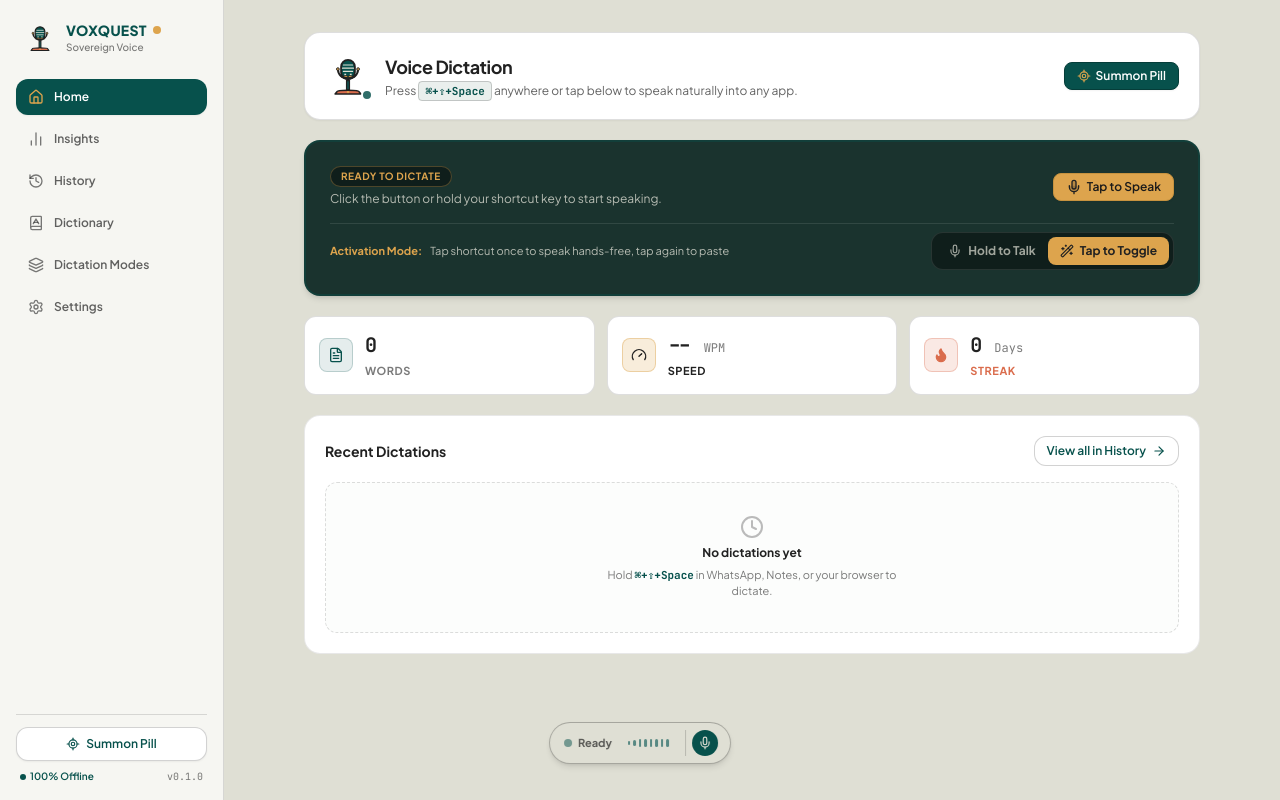
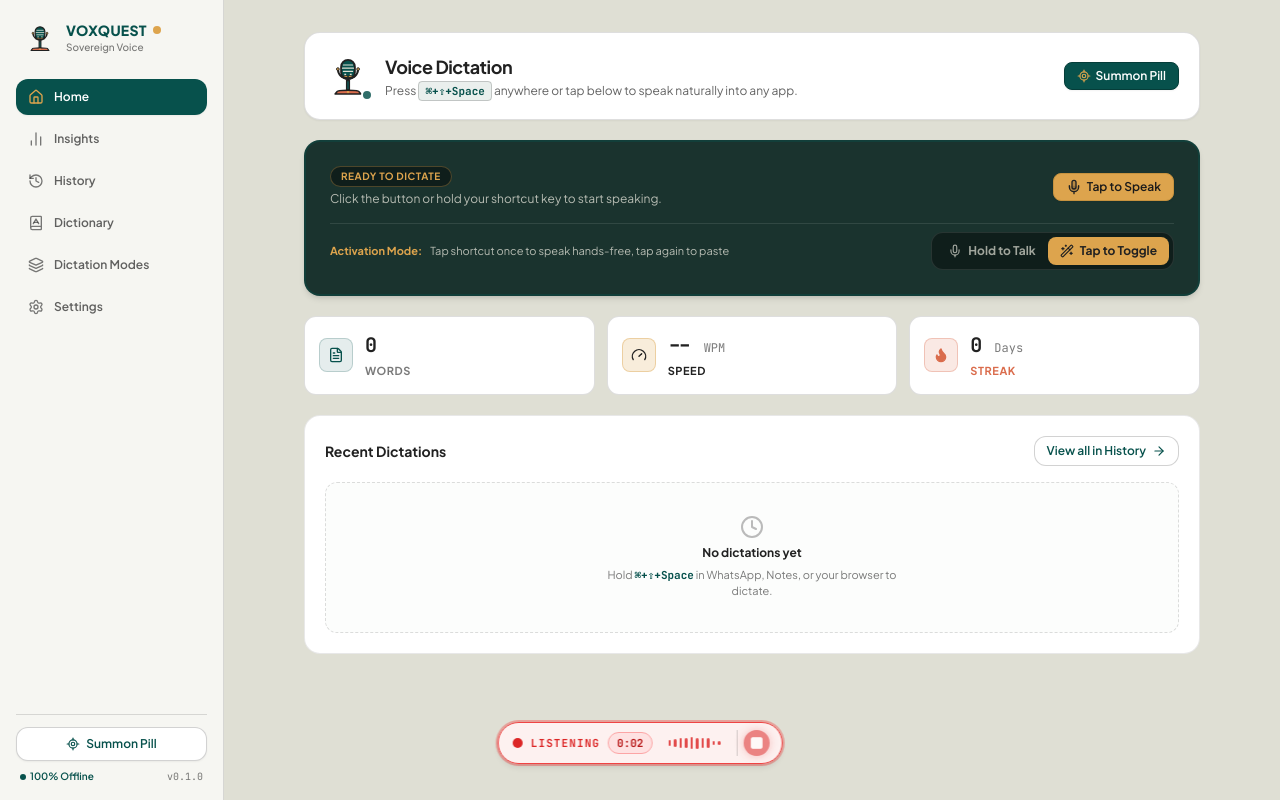
Before and after one commit to PavanKumar-HQ/wispr-flow-2-model, a React (Vite) app: page / in a window 1280 px wide. Both pictures are taken after a click on the button "Start dictation". Built offline with nearby package versions, Linux system fonts and the light colour scheme.

Commit message:
fix(pill): restore light red listening theme, emerald transcribing shimmer, and 0ms instantaneous response

```diff
--- a/src/components/AudioWaveform.tsx
+++ b/src/components/AudioWaveform.tsx
@@ -72,12 +72,10 @@ export const AudioWaveform: React.FC<AudioWaveformProps> = ({
           const barEl = barsRef.current[i];
           if (barEl) {
             barEl.style.height = `${heights[i].toFixed(1)}px`;
-            barEl.style.backgroundColor = theme === 'dark' ? '#DDA44D' : '#DA6C4C';
-            barEl.style.opacity = `${(0.75 + amp * 0.25).toFixed(2)}`;
-            if (amp > 0.3) {
-              barEl.style.boxShadow = theme === 'dark'
-                ? '0 0 5px rgba(221, 164, 77, 0.5)'
-                : '0 0 6px rgba(218, 108, 76, 0.45)';
+            barEl.style.backgroundColor = '#DC2626';
+            barEl.style.opacity = `${(0.8 + amp * 0.2).toFixed(2)}`;
+            if (amp > 0.2) {
+              barEl.style.boxShadow = '0 0 6px rgba(220, 38, 38, 0.55)';
             } else {
               barEl.style.boxShadow = 'none';
             }
@@ -94,9 +92,9 @@ export const AudioWaveform: React.FC<AudioWaveformProps> = ({
           const barEl = barsRef.current[i];
           if (barEl) {
             barEl.style.height = `${heights[i].toFixed(1)}px`;
-            barEl.style.backgroundColor = theme === 'dark' ? '#B8CBC3' : '#07514C';
-            barEl.style.opacity = `${(0.6 + wave * 0.4).toFixed(2)}`;
-            barEl.style.boxShadow = 'none';
+            barEl.style.backgroundColor = '#10B981';
+            barEl.style.opacity = `${(0.65 + wave * 0.35).toFixed(2)}`;
+            barEl.style.boxShadow = '0 0 6px rgba(16, 185, 129, 0.45)';
           }
         }
       } else {
--- a/src/components/FloatingPill.tsx
+++ b/src/components/FloatingPill.tsx
@@ -29,6 +29,10 @@ export const FloatingPill: React.FC<FloatingPillProps> = ({
   const [inserted, setInserted] = useState<boolean>(false);
   const [isDismissed, setIsDismissed] = useState<boolean>(false);
   const [modelShiftNotice, setModelShiftNotice] = useState<string | null>(null);
+  const [optimisticRecording, setOptimisticRecording] = useState<boolean>(false);
+  const [optimisticStopping, setOptimisticStopping] = useState<boolean>(false);
+  const [elapsedSeconds, setElapsedSeconds] = useState<number>(0);
+  const recordingStartTimeRef = useRef<number | null>(null);
   const lastSessionIdRef = useRef<string | null>(null);
 
   useEffect(() => {
@@ -45,15 +49,58 @@ export const FloatingPill: React.FC<FloatingPillProps> = ({
     };
   }, []);
 
-  const isRecording = status.state === 'recording' || status.state === 'starting';
+  useEffect(() => {
+    if (status.state === 'recording') {
+      setOptimisticRecording(false);
+    }
+    if (
+      status.state === 'transcribing' ||
+      status.state === 'completed' ||
+      status.state === 'idle' ||
+      status.state === 'failed'
+    ) {
+      setOptimisticStopping(false);
+      setOptimisticRecording(false);
+    }
+  }, [status.state]);
+
   const isTranscribing =
     status.state === 'transcribing' ||
     status.state === 'formatting' ||
     status.state === 'validating_target' ||
     status.state === 'inserting' ||
-    status.state === 'stopping';
+    status.state === 'stopping' ||
+    optimisticStopping;
+
+  const isRecording =
+    (status.state === 'recording' || status.state === 'starting' || optimisticRecording) &&
+    !isTranscribing;
   const hasTranscript = Boolean(status.last_transcript && status.last_transcript.trim().length > 0);
   const isDone = (status.state === 'completed' || status.state === 'recovery_required') && hasTranscript;
+
+  // Monotonic session timer: strictly starts from 00:00 on every recording start
+  useEffect(() => {
+    let interval: ReturnType<typeof setInterval> | null = null;
+    if (isRecording) {
+      const now = Date.now();
+      recordingStartTimeRef.current = now;
+      setElapsedSeconds(0);
+      const tick = () => {
+        if (recordingStartTimeRef.current) {
+          const diff = Math.floor((Date.now() - recordingStartTimeRef.current) / 1000);
+          setElapsedSeconds(diff);
+        }
+      };
+      tick();
+      interval = setInterval(tick, 200);
+    } else {
+      recordingStartTimeRef.current = null;
+      setElapsedSeconds(0);
+    }
+    return () => {
+      if (interval) clearInterval(interval);
+    };
+  }, [isRecording, status.session_id]);
 
   const currentActiveText = enhancedText || status.last_transcript || '';
 
@@ -226,35 +273,35 @@ export const FloatingPill: React.FC<FloatingPillProps> = ({
         compact ? 'w-full h-full' : 'fixed bottom-8 left-1/2 -translate-x-1/2 z-50'
       } flex items-center justify-center select-none p-1`}
     >
-      {/* Pill Capsule styled with exact platform tokens: #DFDFD4 cream, #07514C dark teal, #DA6C4C terracotta */}
+      {/* Pill Capsule styled with exact theme: Light red when listening, Emerald when transcribing, Linen cream when idle/done */}
       <div
         data-tauri-drag-region
         onMouseDown={handleMouseDown}
-        className={`flex items-center gap-2 px-3 py-1.5 rounded-full border bg-cream text-charcoal shadow-md backdrop-blur-sm transition-all duration-200 cursor-grab active:cursor-grabbing ${
+        className={`flex items-center gap-2 px-3 py-1.5 rounded-full border text-charcoal shadow-md backdrop-blur-sm transition-all duration-200 cursor-grab active:cursor-grabbing ${
           isRecording
-            ? 'border-terracotta ring-2 ring-terracotta/30'
+            ? 'border-red-500 ring-2 ring-red-500/40 shadow-[0_0_15px_rgba(239,68,68,0.25)] bg-red-50/95'
             : isTranscribing
-            ? 'border-emerald-500 ring-2 ring-emerald-500/30'
+            ? 'border-emerald-500 ring-2 ring-emerald-500/40 shadow-[0_0_15px_rgba(16,185,129,0.25)] bg-emerald-50/50'
             : isDone && !isDismissed
             ? status.state === 'recovery_required'
-              ? 'border-amber ring-2 ring-amber/30'
-              : 'border-deepTeal ring-2 ring-deepTeal/20'
-            : 'border-charcoal/30 hover:border-darkTeal'
+              ? 'border-amber ring-2 ring-amber/30 bg-cream'
+              : 'border-deepTeal ring-2 ring-deepTeal/20 bg-cream'
+            : 'border-charcoal/30 hover:border-darkTeal bg-cream'
         } h-[42px] max-w-[430px]`}
       >
         {/* Left: Dynamic State Badge */}
         <div className="shrink-0 flex items-center gap-2 pl-0.5 font-sans">
           {isRecording ? (
-            <div className="flex items-center gap-1.5">
-              <span className="relative flex h-3 w-3 items-center justify-center">
-                <span className="animate-ping absolute inline-flex h-full w-full rounded-full bg-vq-terracotta opacity-75" />
-                <span className="relative inline-flex rounded-full h-2.5 w-2.5 bg-vq-terracotta shadow-sm" />
-              </span>
-              <span className="text-[11px] font-extrabold tracking-wide text-vq-terracotta uppercase">
+            <div className="flex items-center gap-2">
+              <div className="relative flex items-center justify-center">
+                <span className="animate-ping absolute inline-flex h-4 w-4 rounded-full bg-red-500 opacity-75" />
+                <span className="relative inline-flex rounded-full h-2.5 w-2.5 bg-red-600 shadow-xs" />
+              </div>
+              <span className="text-[11px] font-black tracking-widest text-red-600 uppercase font-mono">
                 Listening
               </span>
-              <span className="text-[11px] font-mono font-bold text-vq-terracotta bg-vq-terracotta/10 px-1.5 py-0.5 rounded border border-vq-terracotta/20">
-                {formatSeconds(status.elapsed_seconds)}
+              <span className="text-[11px] font-mono font-bold text-red-700 bg-red-100/90 px-2 py-0.5 rounded-full border border-red-300 shadow-xs">
+                {formatSeconds(elapsedSeconds)}
               </span>
             </div>
           ) : isTranscribing ? (
@@ -324,9 +371,10 @@ export const FloatingPill: React.FC<FloatingPillProps> = ({
             <button
               onClick={(e) => {
                 e.stopPropagation();
+                setOptimisticStopping(true);
                 onToggle();
               }}
-              className="p-1.5 rounded-full bg-vq-terracotta text-white hover:bg-vq-terracotta/90 shadow-xs transition-all active:scale-95 outline-none focus:outline-none focus:ring-0"
+              className="p-1.5 rounded-full bg-red-600 hover:bg-red-700 text-white shadow-[0_0_10px_rgba(220,38,38,0.45)] transition-all active:scale-90 animate-pulse outline-none focus:outline-none focus:ring-0"
               title="Stop recording"
               aria-label="Stop recording"
             >
@@ -445,6 +493,7 @@ export const FloatingPill: React.FC<FloatingPillProps> = ({
             <button
               onClick={(e) => {
                 e.stopPropagation();
+                setOptimisticRecording(true);
                 onToggle();
               }}
               className="p-1.5 rounded-full bg-vq-tealDark text-vq-cream hover:bg-vq-tealDeep shadow-xs transition-all active:scale-95 outline-none focus:outline-none focus:ring-0"
```
Also changed, not shown: 1 other file (tests, documents, lock files or other folders).
